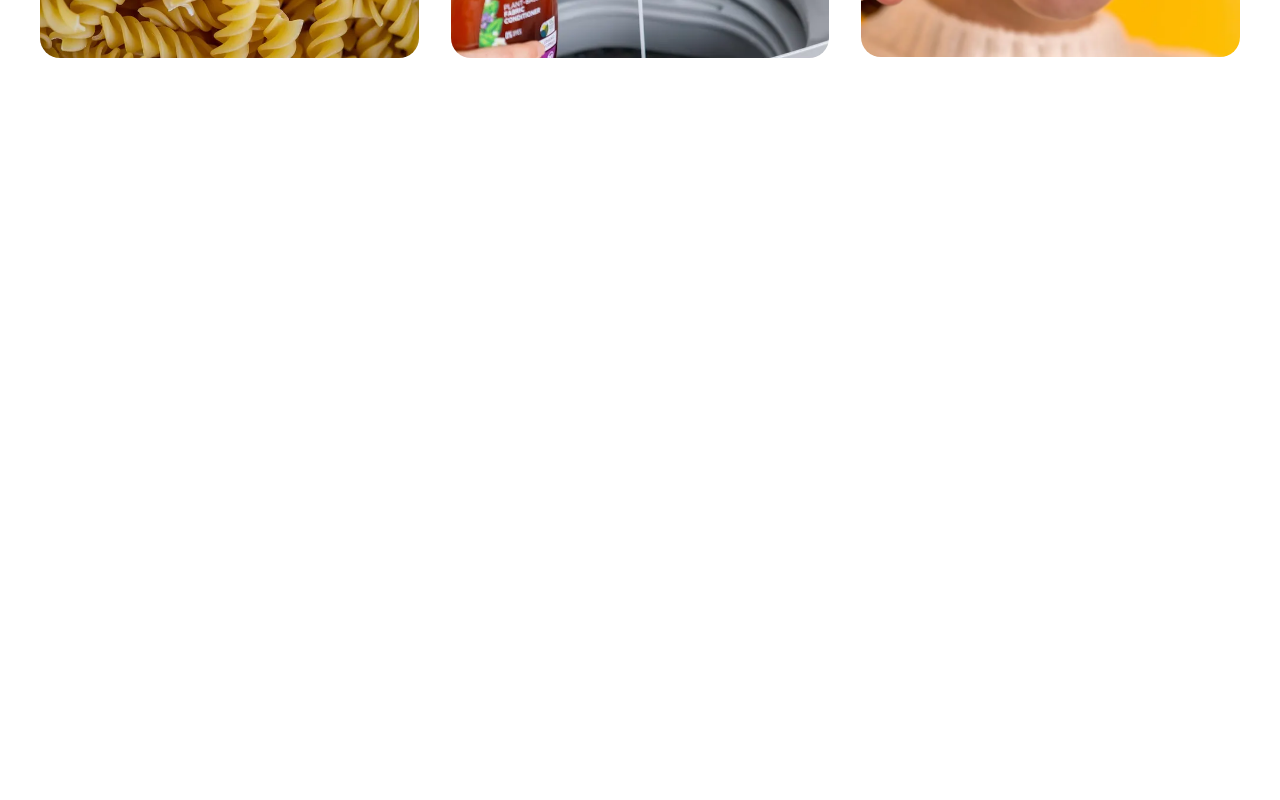
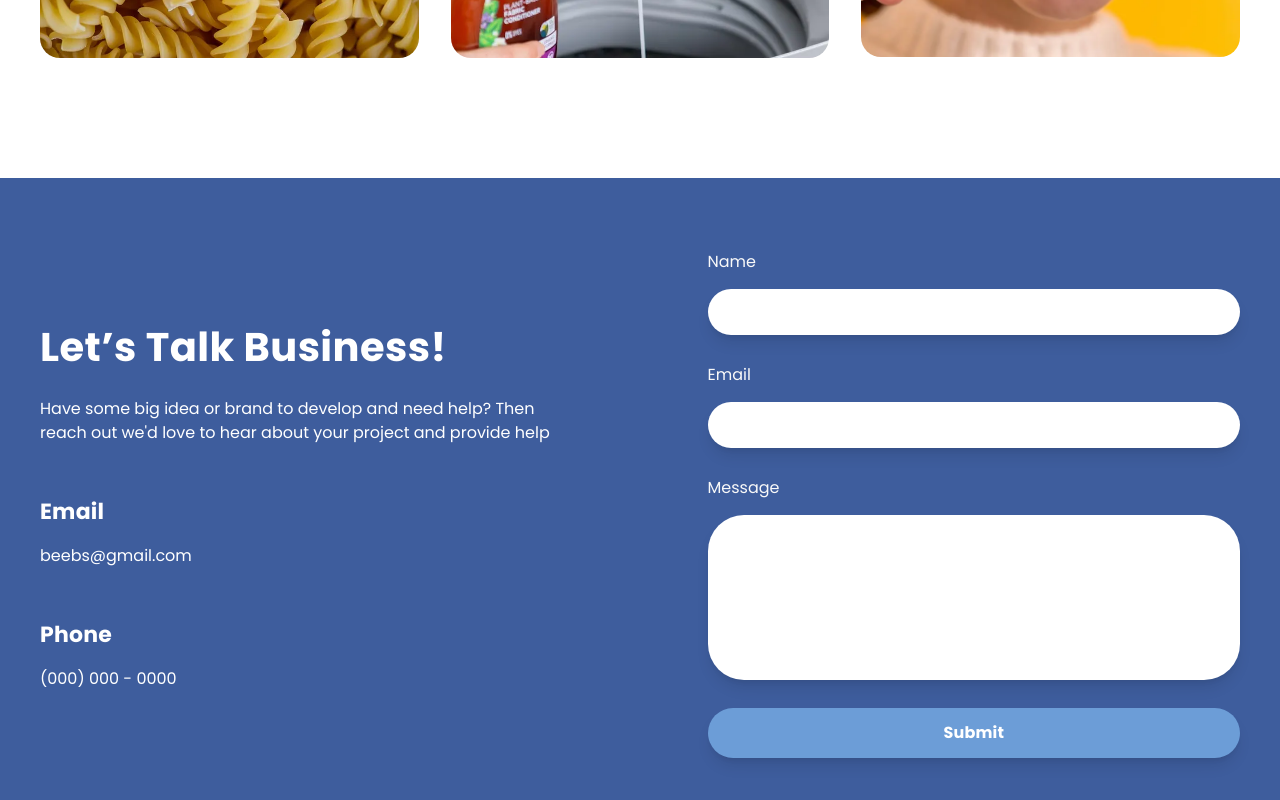
Before and after one commit to JoseAngel1196/rdr-solutions, a Next.js app: page / in a window 1280 px wide. Shown: the part 4089-4889 px from the top of the page. Before the commit the page ends 4267 px from the top, so only its background shows below. Built offline with nearby package versions, Linux system fonts and the light colour scheme.

Commit message:
Set ContactUs

```diff
--- a/src/app/page.js
+++ b/src/app/page.js
@@ -9,6 +9,7 @@ import LogoBar from "@/components/LogoBar";
 import OurProducts from "@/components/OurProducts";
 import OurServices from "@/components/OurServices";
 import Tastings from "@/components/Tastings";
+import ContactUs from "@/components/ContactUs";
 
 export default function Index() {
   const [activeSection, setActiveSection] = useState("Home");
@@ -54,6 +55,7 @@ export default function Index() {
       <OurProducts />
       <OurServices />
       <Tastings />
+      <ContactUs />
     </div>
   );
 }
--- /dev/null
+++ b/src/components/ContactUs.jsx
@@ -0,0 +1,67 @@
+const ContactUs = () => {
+  return (
+    <section
+      id="ContactUs"
+      className="flex flex-col justify-center items-center md:grid md:grid-cols-2 bg-[#3E5D9D] px-[40px] py-[72px] gap-[135px] md:gap-[50px] lg:gap-[135px] text-white"
+    >
+      <div className="flex flex-col gap-[54px]">
+        <div className="flex flex-col gap-[20px]">
+          <h2 className="text-[40px] font-bold tracking-[0.4px]">
+            Let’s Talk Business!
+          </h2>
+
+          <p className="text-[16px]">
+            Have some big idea or brand to develop and need help? Then reach out
+            we'd love to hear about your project and provide help
+          </p>
+        </div>
+
+        <div className="flex flex-col gap-[20px]">
+          <h5 className="text-[22px] font-bold leading-[25px] tracking-[0.22px]">
+            Email
+          </h5>
+          <p className="text-[16px]">beebs@gmail.com</p>
+        </div>
+
+        <div className="flex flex-col gap-[20px]">
+          <h5 className="text-[22px] font-bold leading-[25px] tracking-[0.22px]">
+            Phone
+          </h5>
+          <p className="text-[16px]">(000) 000 - 0000</p>
+        </div>
+      </div>
+
+      <div className="w-full flex flex-col gap-[28px]">
+        <div className="flex flex-col gap-[15px]">
+          <h5 className="text-[#F9F9F9] text-[16px]">Name</h5>
+          <input
+            type="text"
+            className="bg-white h-[46px] rounded-[36px] shadow-lg"
+          />
+        </div>
+
+        <div className="flex flex-col gap-[15px]">
+          <h5 className="text-[#F9F9F9] text-[16px]">Email</h5>
+          <input
+            type="text"
+            className="bg-white h-[46px] rounded-[36px] shadow-lg"
+          />
+        </div>
+
+        <div className="flex flex-col gap-[15px]">
+          <h5 className="text-[#F9F9F9] text-[16px]">Message</h5>
+          <input
+            type="text"
+            className="bg-white h-[165px] rounded-[36px] shadow-lg"
+          />
+        </div>
+
+        <button className="bg-[#6C9DD7] shadow-lg rounded-[35px] py-[13px] w-full text-[16px] font-bold tracking-[0.16px]">
+          Submit
+        </button>
+      </div>
+    </section>
+  );
+};
+
+export default ContactUs;
```
